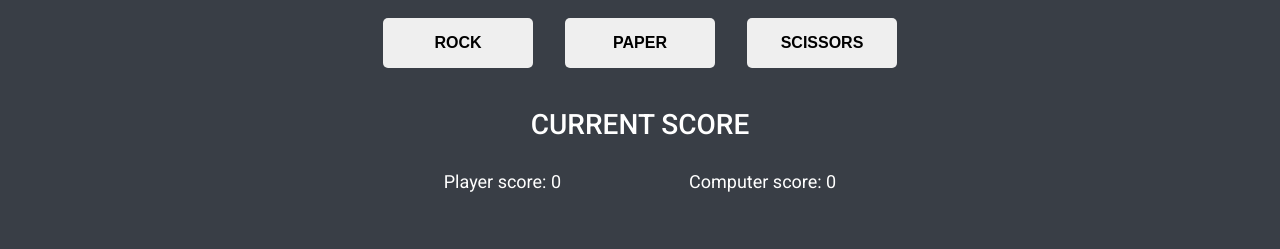
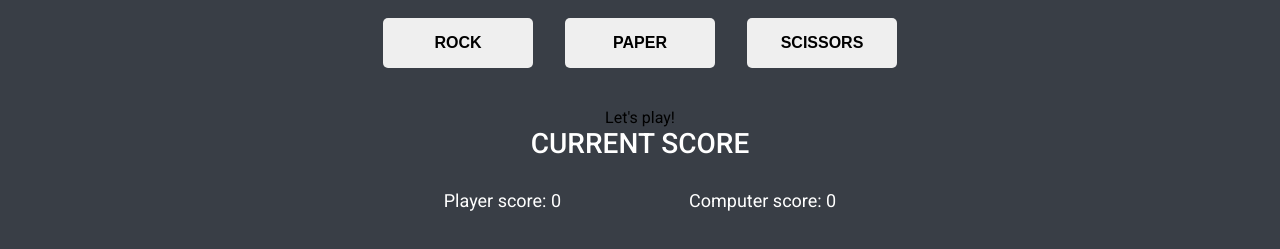
Before and after one commit to RazaJMuhammad/rock-paper-scissors, a plain HTML site: page index.html in a window 1280 px wide. Shown: the part 177-426 px from the top of the page. Drawn offline with Linux system fonts and the light colour scheme.

Commit message:
Add result p tag

```diff
--- a/index.html
+++ b/index.html
@@ -23,6 +23,7 @@
                 <button class="button scissors">SCISSORS</button>
 
             </div>
+            <p class="result">Let's play!</p>
             <div class="score">
                 <p class="current-score">CURRENT SCORE</p>
                 <div class="scores">
```
